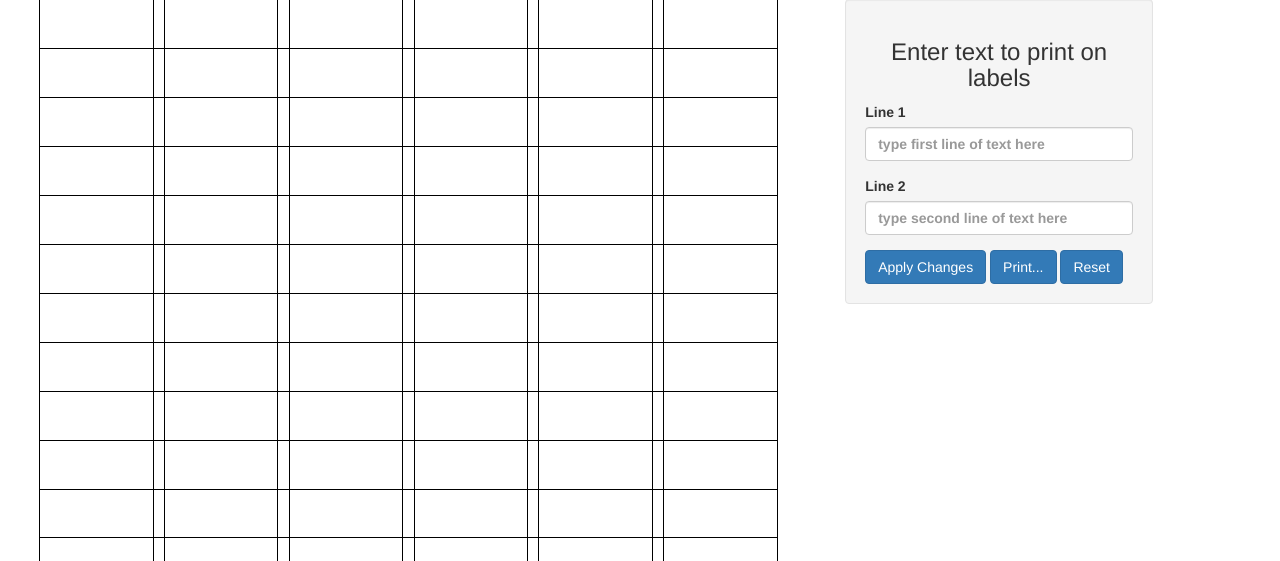
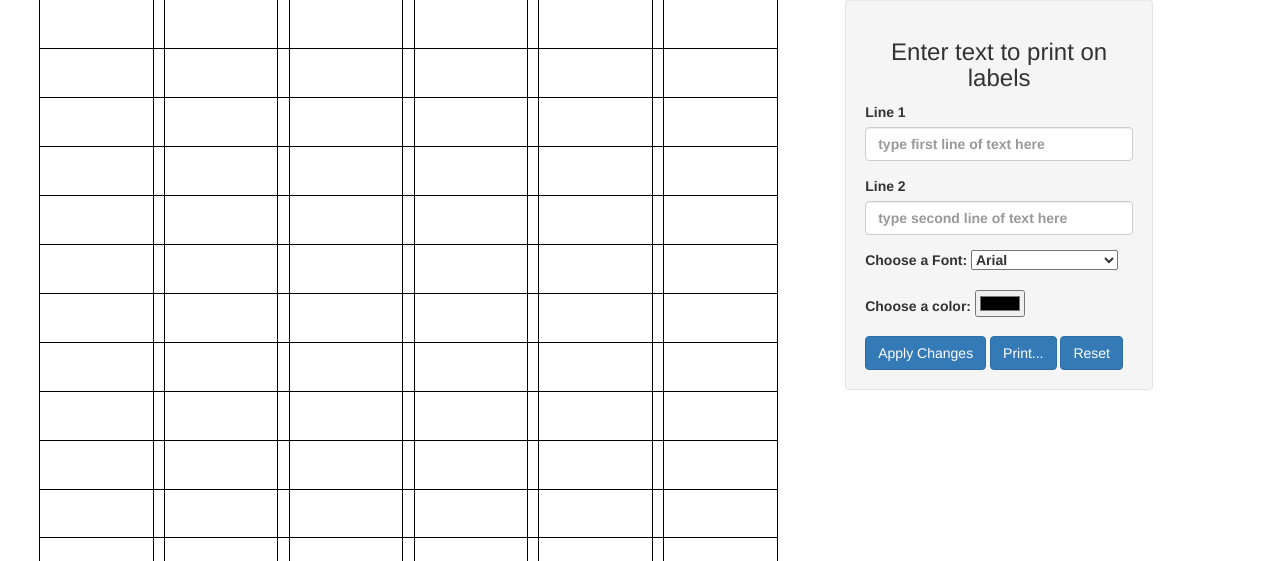
Before and after one commit to AvrahamYBock/labelTemplate, a PHP site: page / in a window 1280 px wide. Shown: the part 81-642 px from the top of the page. Run offline with PHP 8.4, Linux system fonts and the light colour scheme.

Commit message:
added reset button; added choose font and color

```diff
--- a/supiritiv/index.php
+++ b/supiritiv/index.php
@@ -6,7 +6,9 @@
 
     $line2br = "";
 
-    //$horizontalCenter = "";
+    $color="#000000";
+
+	$font="Arial";
 
     $firstRow = 1;
 
@@ -24,6 +26,16 @@
 
         $line2 = $_GET['line2'];
         $line2br = "<br>" . $line2;
+    }
+
+	if(!empty($_GET['font']) && !isset($_GET['reset'])){
+
+        $font = $_GET['font'];
+    }
+
+	if(!empty($_GET['color']) && !isset($_GET['reset'])){
+
+        $color = $_GET['color'];
     }
 
     if(!empty($_GET['firstRow']))
@@ -118,9 +130,11 @@
 
             text-align: center;
 
-            /*vertical-align: middle;*/
+			font-family: $font;
 
             font-size: $fontSize;
+
+			color: $color;
 
 
         }
@@ -297,21 +311,19 @@
 
                 </div>
 
-                <!--div class="form-group text-left">
-
-                    <label for="firstRow">Start Printing on Row #</label>
-
-                    <input type="number" class="form-control" id="firstRow" name="firstRow" max="20" min="1" maxlength="2">
-
-                </div>
+				<div class="form-group text-left">
+					<label for="font">Choose a Font:</label>
+				    <select name="font">
+						<option <?php if($font=="Times New Roman")echo "selected"; ?> >Times New Roman</option>
+						<option <?php if($font=="Arial")echo "selected"; ?> >Arial</option>
+						<option <?php if($font=="Monospace")echo "selected"; ?> >Monospace<option>
+					</select>
+			    </div>
 
                 <div class="form-group text-left">
-
-                    <label for="lastRow">Last Row to Print is Row #</label>
-
-                    <input type="number" class="form-control" id="lastRow" name="lastRow" max="20" min="1" maxlength="2">
-
-                </div-->
+					<label for="color">Choose a color:</label>
+					<input type="color" name="color" value=<?='"'.$color.'"' ?> >
+			    </div>
 
                 <button class="btn btn-primary" type="submit" name="apply">Apply Changes</button>
                 <button class="btn btn-primary" id="printInstructionsButton" name="print">Print...</button>
```
